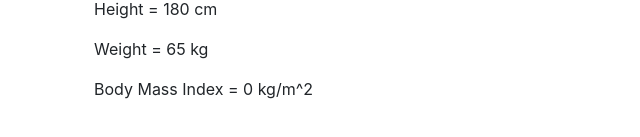
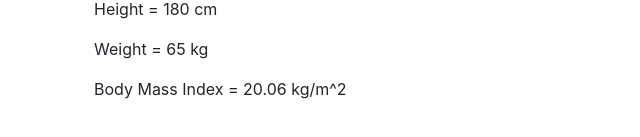
Before and after one commit to sagarpuniyani/calculatorapp, a React (Create React App) app: page / in a window 1280 px wide. Shown: the part 323-460 px from the top of the page, without its empty margins (0-640 px from the left). Built offline with nearby package versions, Linux system fonts and the light colour scheme.

Commit message:
Now BmiAPP is Functional

```diff
--- a/src/pages/BmiPage.jsx
+++ b/src/pages/BmiPage.jsx
@@ -1,4 +1,4 @@
-import React from 'react'
+import React, { useState } from 'react'
 import TextFeild from '../components/TextFeild'
 import RadioButton from '../components/RadioButton'
 import Button from '../components/Button'
@@ -8,25 +8,34 @@ const BmiPage = () => {
 
     //  There are three different function to be make so that {To Take the Input Of the Data }
 
-    let height = 180;
-    let weight = 65;
-    let Age = 25;
-    let BmiValue = 0;
+    // let height = 180;
+    // let weight = 65;
+    // let Age = 25;
+    // let BmiValue = 20.06;
+
+    const [height , setheight ] = useState(180);
+    const [weight , setweight ] = useState(65);
+    const [Age , setAge ] = useState(25);
+    const [BmiValue , setBmiValue ] = useState(20.06);
 
     const HandleHeight = (data) =>{
         //  1. For  handle the height
-        height = data;
+        // height = data;
+        setheight(height => data);
         if(height <=0 ){
-            height = 0;
+            // height = 0;
+            setheight(height => 180);
         }
         console.log("Height = " , height )
     }
 
     const HandleWeight = (data) =>{
         //  2. For Handle the weight
-        weight = data;
+        // weight = data;
+        setweight(weight => data)
         if(weight <=0 ){
-            weight = 0;
+            // weight = 0;
+            setweight(weight => 65)
         }
         console.log("weight = " , weight )
 
@@ -34,12 +43,15 @@ const BmiPage = () => {
 
     const HandleAge = (data) =>{
         //  3. For Handle the Age
-        Age = data;
+        // Age = data;
+        setAge(Age => data)
         if(Age <=0 ){
-            Age = 0;
+            // Age = 0;
+            setAge(Age => 25);
         }
         else if(Age > 120 ){
-            Age = 120;
+            // Age = 120;
+            setAge(Age => 25);
         }
         console.log("Age = " , Age )
 
@@ -47,8 +59,10 @@ const BmiPage = () => {
 
     // Now design the Function to calculate the Bmi of the person
     const BmiCalculate = ()=>{
-        BmiValue = ((weight)/(height*height))*10000;
-        BmiValue = Number(BmiValue.toFixed(1));
+        // BmiValue = (((weight)/(height*height))*10000);
+        // BmiValue = Number(BmiValue.toFixed(1));
+
+        setBmiValue(BmiValue => Number((((weight)/(height*height))*10000).toFixed(1)));
         console.log("I am BmiCalculate" , BmiValue);
     }
 
```
